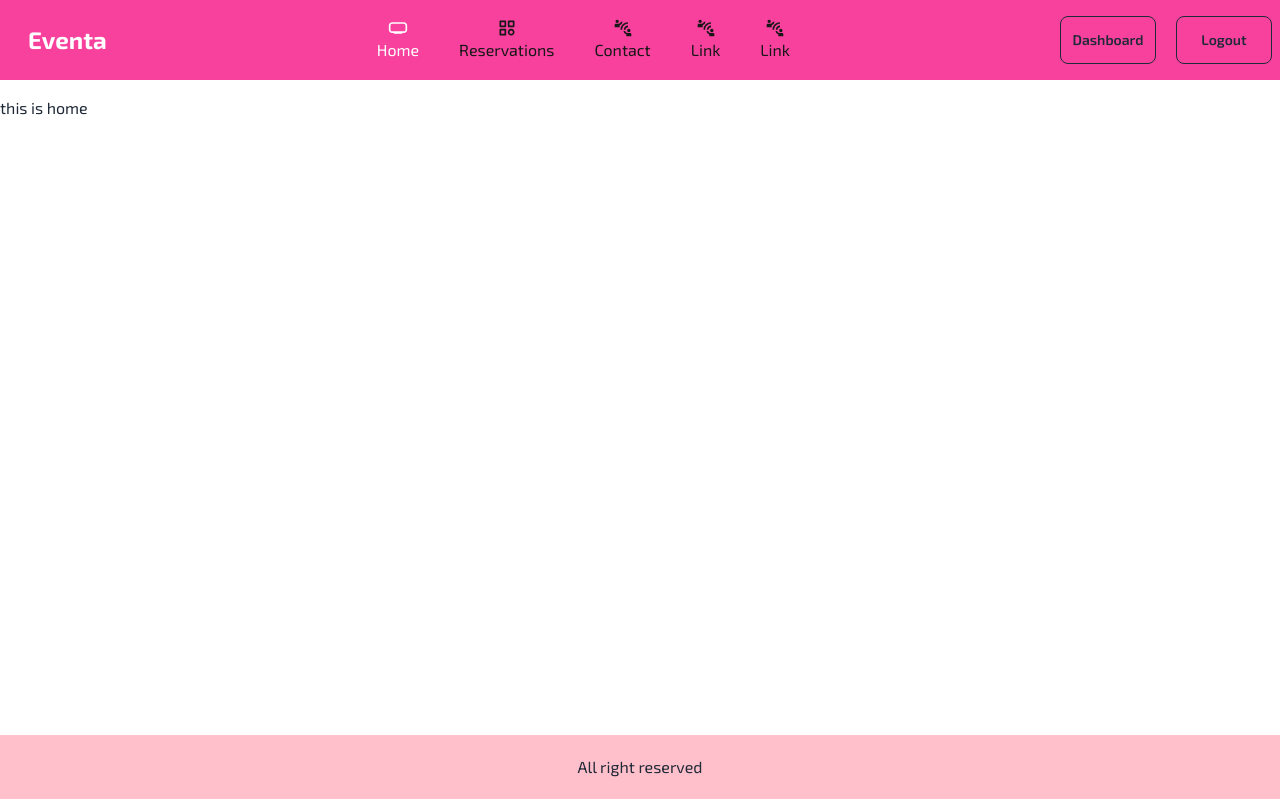
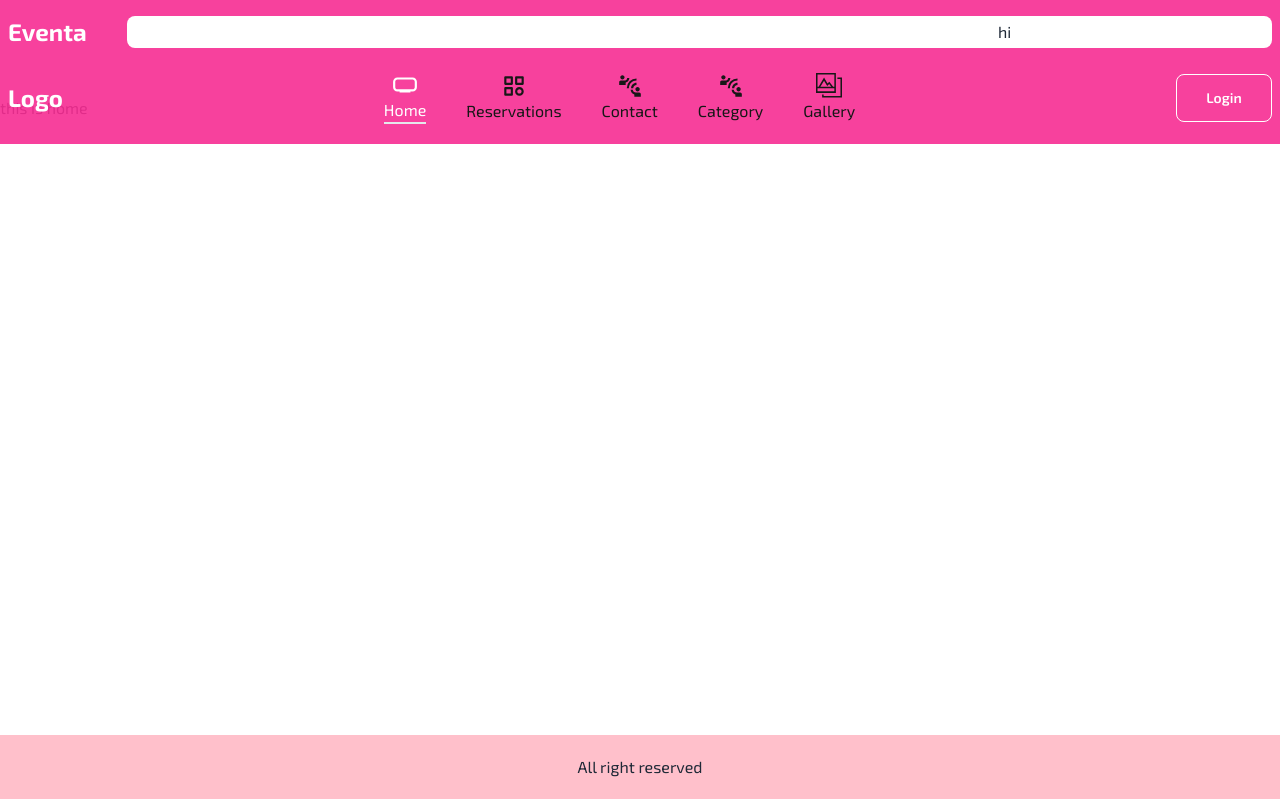
Before and after one commit to Tanvir225/eventa-resource, a React (Vite) app: page / in a window 1280 px wide. Built offline with nearby package versions, Linux system fonts and the light colour scheme.

Commit message:
navbar style change added

```diff
--- a/package.json
+++ b/package.json
@@ -12,6 +12,7 @@
   "dependencies": {
     "react": "^18.2.0",
     "react-dom": "^18.2.0",
+    "react-fast-marquee": "^1.6.4",
     "react-hot-toast": "^2.4.1",
     "react-icons": "^5.0.1",
     "react-router-dom": "^6.22.2"
--- a/src/Shared/Navbar/Navbar.jsx
+++ b/src/Shared/Navbar/Navbar.jsx
@@ -2,8 +2,11 @@ import { Link, NavLink } from "react-router-dom";
 import { MdHomeMax, MdOutlineConnectWithoutContact } from "react-icons/md";
 import { BiCategory } from "react-icons/bi";
 import { BsMenuUp } from "react-icons/bs";
+import { TfiGallery } from "react-icons/tfi";
 import "../Navbar/Style/Style.css";
 import { useState } from "react";
+import Marquee from 'react-fast-marquee'
+
 const Navbar = () => {
   //state
   const [isOpen, setIsOpen] = useState(false);
@@ -15,14 +18,14 @@ const Navbar = () => {
   console.log(isOpen);
 
   //user TODO
-  const user = true;
+  const user = false;
 
   //links
   const links = (
     <>
       <li className="">
         <NavLink to={"/"} className="flex flex-col justify-center items-center">
-          <MdHomeMax className="text-xl"></MdHomeMax>
+          <MdHomeMax size={26}></MdHomeMax>
           <p>Home</p>
         </NavLink>
       </li>
@@ -31,7 +34,7 @@ const Navbar = () => {
           to={"/book"}
           className="flex flex-col justify-center items-center"
         >
-          <BiCategory className="text-xl"></BiCategory>
+          <BiCategory size={26}></BiCategory>
           <p>Reservations </p>
         </NavLink>
       </li>
@@ -40,7 +43,7 @@ const Navbar = () => {
           to={"/contact"}
           className="flex flex-col justify-center items-center"
         >
-          <MdOutlineConnectWithoutContact className="text-xl"></MdOutlineConnectWithoutContact>
+          <MdOutlineConnectWithoutContact size={26}></MdOutlineConnectWithoutContact>
           <p>Contact </p>
         </NavLink>
       </li>
@@ -49,8 +52,8 @@ const Navbar = () => {
           to={"/contact"}
           className="flex flex-col justify-center items-center"
         >
-          <MdOutlineConnectWithoutContact className="text-xl"></MdOutlineConnectWithoutContact>
-          <p>Link </p>
+          <MdOutlineConnectWithoutContact size={26}></MdOutlineConnectWithoutContact>
+          <p>Category </p>
         </NavLink>
       </li>
       <li className="">
@@ -58,23 +61,30 @@ const Navbar = () => {
           to={"/contact"}
           className="flex flex-col justify-center items-center"
         >
-          <MdOutlineConnectWithoutContact className="text-xl"></MdOutlineConnectWithoutContact>
-          <p>Link </p>
+          <TfiGallery size={26}></TfiGallery>
+          <p>Gallery </p>
         </NavLink>
       </li>
     </>
   );
 
   return (
-    <div className="bg-[#F72D93] py-4 fixed top-0 z-20 navbar bg-opacity-90">
-      <div className="container mx-auto px-5 lg:px-0 xl:px-0  flex justify-between relative">
-        <div className="space-x-5 flex items-center justify-center text-white">
+    <div className="bg-[#F72D93] py-4 fixed top-0 z-20 navbar flex-col space-y-5 bg-opacity-90">
+      <div className="container mx-auto  space-x-10 px-5 lg:px-0">
+        <Link to={"/"} className="text-2xl text-white font-bold">
+          Eventa
+        </Link>
+        <Marquee className="bg-white rounded-lg container mx-auto p-1 lg:px-0">hi</Marquee>
+
+      </div>
+      <div className="container mx-auto px-5 lg:py-1 xl:px-0  flex justify-between relative">
+        <div className="space-x-5 md:space-x-0 flex items-center justify-center text-white">
           <button onClick={handleIsOpen} className="lg:hidden">
             <BsMenuUp className="text-2xl"></BsMenuUp>
           </button>
           <Link to={"/"} className="text-2xl font-bold">
-            Eventa
-          </Link>
+          Logo
+        </Link>
         </div>
         <ul className=" justify-center gap-10 items-center text-neutral-900 hidden lg:flex">
           {links}
@@ -87,20 +97,18 @@ const Navbar = () => {
               <button className="btn btn-outline w-24">Logout</button>
             </div>
           ) : (
-            <button className="btn btn-outline w-24">Login</button>
+            <button className="btn btn-outline w-24 text-white">Login</button>
           )}
         </div>
 
         {/* mobile navigation */}
-        {isOpen ? (
-          <ul
-            className={`lg:hidden absolute space-y-2 shadow-lg  duration-1000  -left-1 p-5 rounded-lg  w-44 bg-[#F72D93] bg-opacity-70 h-fit top-16 `}
-          >
-            {links}
-          </ul>
-        ) : (
-          ""
-        )}
+
+        <ul
+          className={`lg:hidden absolute space-y-2 shadow-lg duration-700  -left-1 p-5 rounded-lg  w-72 bg-[#F72D93] bg-opacity-90 h-fit ${isOpen ? 'top-16' : '-top-[400px]'} `}
+        >
+          {links}
+        </ul>
+
       </div>
     </div>
   );
--- a/src/Shared/Navbar/Style/Style.css
+++ b/src/Shared/Navbar/Style/Style.css
@@ -1,3 +1,5 @@
 div li a.active{
     color: white;
+    border-bottom-width: 2px;
+
 }
```
Also changed, not shown: 1 other file (tests, documents, lock files or other folders).
